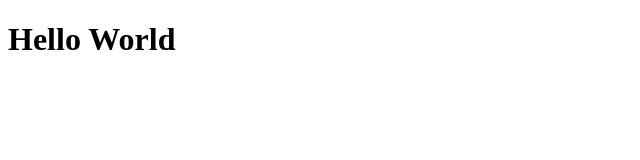
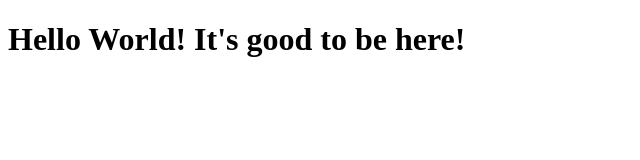
Before and after one commit to farfael/coursera-test, a plain HTML site: page site/index.html in a window 1280 px wide. Shown: the whole page, without its empty margins (0-640 px from the left). Drawn offline with Linux system fonts and the light colour scheme.

Commit message:
site/index.html

```diff
--- a/site/index.html
+++ b/site/index.html
@@ -4,6 +4,6 @@
 	<title>Hello World</title>
 </head>
 <body>
-<h1>Hello World</h1>
+<h1>Hello World! It's good to be here!</h1>
 </body>
 </html>
```
